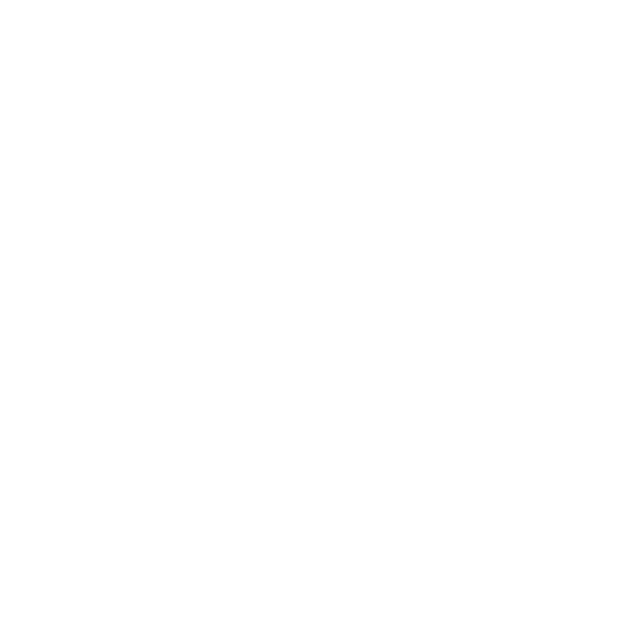
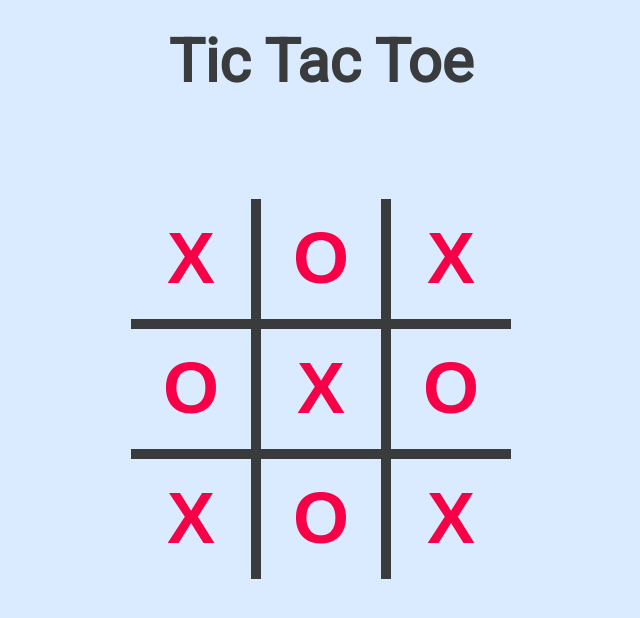
Before and after one commit to dimitrisx26/js-tic-tac-toe, a plain HTML site: page index.html in a window 1280 px wide. Shown: the whole page, without its empty margins (319-959 px from the left). Drawn offline with Linux system fonts and the light colour scheme.

Commit message:
the ui for the gameboard is completed

```diff
--- a/index.html
+++ b/index.html
@@ -1,15 +1,27 @@
 <!DOCTYPE html>
 <html lang="en">
-<head>
-    <meta charset="UTF-8">
-    <meta http-equiv="X-UA-Compatible" content="IE=edge">
-    <meta name="viewport" content="width=device-width, initial-scale=1.0">
-    <title>Tic-Tac-Toe</title>
-    <link rel="stylesheet" href="style.css">
-</head>
-<body>
+  <head>
+    <meta charset="UTF-8" />
+    <meta http-equiv="X-UA-Compatible" content="IE=edge" />
+    <meta name="viewport" content="width=device-width, initial-scale=1.0" />
+    <title>Tic Tac Toe</title>
+    <link rel="stylesheet" href="style.css" />
+  </head>
+  <body>
+    <h1>Tic Tac Toe</h1>
 
+    <div class="cell-container">
+      <div class="cell">Χ</div>
+      <div class="cell">Ο</div>
+      <div class="cell">Χ</div>
+      <div class="cell">Ο</div>
+      <div class="cell">Χ</div>
+      <div class="cell">Ο</div>
+      <div class="cell">Χ</div>
+      <div class="cell">Ο</div>
+      <div class="cell">Χ</div>
+    </div>
 
     <script src="script.js"></script>
-</body>
+  </body>
 </html>
--- a/script.js
+++ b/script.js
@@ -0,0 +1,21 @@
+const gameBoard = (() => {
+    let board = ["", "", "", "", "", "", "", "", ""];
+    const getBoard = () => board;
+    const setBoard = (i, value) => {
+        board[i] = value;
+    };
+    const resetBoard = () => {
+        board = ["", "", "", "", "", "", "", "", ""];
+    };
+    return {
+        getBoard,
+        setBoard,
+        resetBoard,
+    };
+})();
+
+const displayController = (() => {
+    const board = gameBoard.getBoard();
+
+
+})();
--- a/style.css
+++ b/style.css
@@ -0,0 +1,70 @@
+@import url('https://fonts.googleapis.com/css?family=Roboto');
+
+html, body {
+    margin: 0;
+    padding: 0;
+}
+
+body {
+    font-family: 'Roboto', sans-serif;
+    background: #daebff;
+    display: flex;
+    flex-direction: column;
+    justify-content: center;
+    align-items: center;
+    text-align: center;
+}
+
+h1 {
+    color: #3a3b3c;
+    margin-top: 2%;
+    margin-bottom: 8%;
+    font-size: 60px;
+}
+
+.cell-container {
+    display: flex;
+    flex-direction: row;
+    flex-wrap: wrap;
+    width: 380px;
+    justify-content: center;
+    align-items: center;
+    overflow: auto;
+}
+
+.cell {
+    display: flex;
+    justify-content: center;
+    align-items: center;
+    width: 120px;
+    height: 120px;
+    border: 5px solid #3a3b3c;
+    text-align: center;
+    font-size: 72px;
+    font-weight: bold;
+    cursor: pointer;
+    color: #f80047;
+}
+
+.cell:first-child,
+.cell:nth-child(2),
+.cell:nth-child(3) {
+    border-top: none;
+}
+
+.cell:nth-child(3n) {
+    border-right: none;
+}
+
+.cell:nth-child(1n+7) {
+    border-bottom: none;
+}
+
+.cell:nth-child(3n+1) {
+    border-left: none;
+}
+
+.cell:hover {
+    background: #f8004651;
+    background
+}
```
